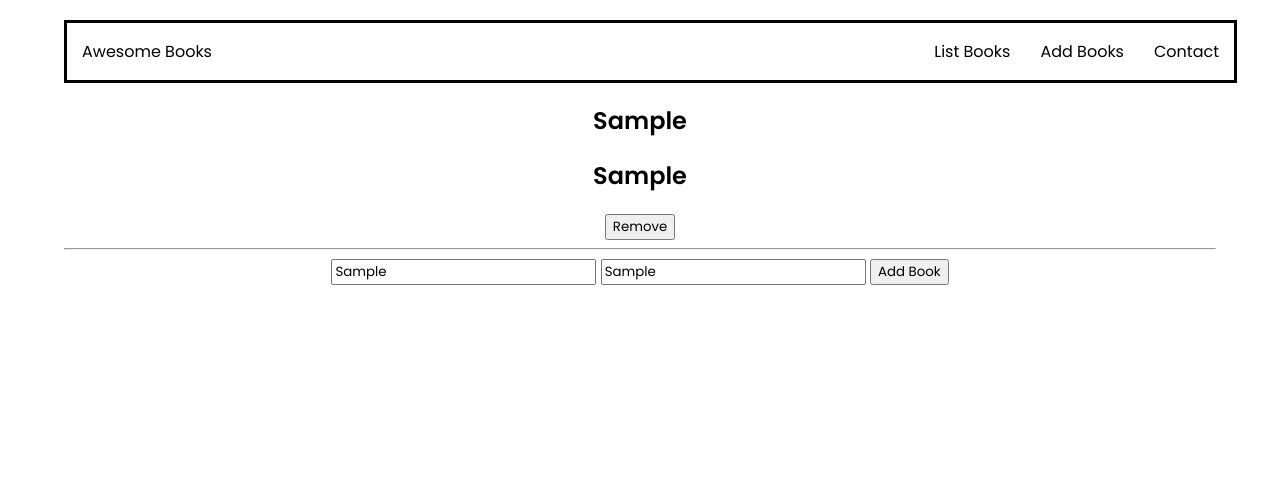
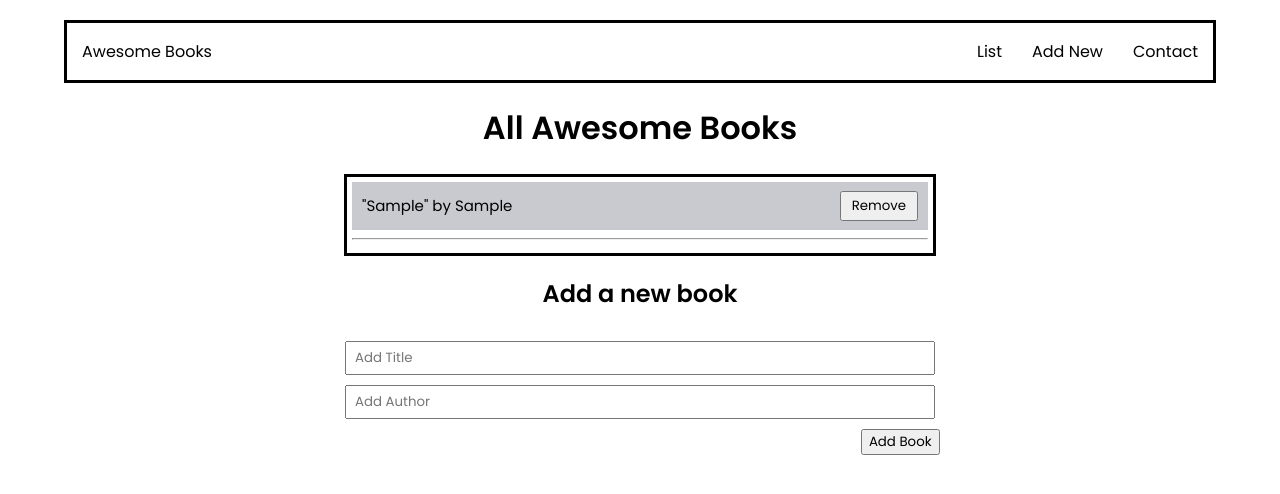
Before and after one commit to amrendrakind/AwesomeBooks, a website: page index.html in a window 1280 px wide. Both pictures are taken after typing "Sample", "Sample" into the empty fields and a click on the button "Add Book". Drawn offline with Linux system fonts and the light colour scheme.

Commit message:
Add styling

```diff
--- a/index.html
+++ b/index.html
@@ -13,16 +13,20 @@
     <nav>
         <p><a href="/">Awesome Books</a></p>
         <ul>
-            <li class="list-books">List Books</li>
-            <li class="add-books">Add Books</li>
+            <li class="list">List</li>
+            <li class="add">Add New</li>
             <li class="contact">Contact</li>
         </ul>
     </nav>
-    <div class="books"></div>
-    <form class="add-books">
+    <div class="books-self">
+        <h1>All Awesome Books</h1>
+        <div class="books"></div>
+    </div>
+    <form class="add-book">
+        <h2>Add a new book</h2>
         <input id="title" type="text" name="title" placeholder="Add Title" />
-        <input id="author" type="text" name="author" placeholder="Add Author"/>
-        <button id="add-btn" type="button">Add Book</button>
+        <input id="author" type="text" name="author" placeholder="Add Author" />
+        <button class="add-btn" id="add-btn" type="button">Add Book</button>
     </form>
     <script src="./js/index.js"></script>
 </body>
--- a/js/index.js
+++ b/js/index.js
@@ -1,3 +1,4 @@
+/* eslint-disable no-plusplus */
 class Library {
   constructor(Title, Author, ID) {
     this.title = Title;
@@ -42,17 +43,16 @@ window.onload = getStorageData();
 const displayBooks = () => {
   const booksList = document.querySelector('.books');
   booksList.innerHTML = '';
+  let i = 0;
   library.awesomeBooks.forEach((book) => {
+    i++;
     const bookElement = document.createElement('div');
     bookElement.classList.add('book');
-
+    if (i % 2 !== 0) {
+      bookElement.classList.add('odd-color');
+    }
     const headTitle = document.createElement('h2');
-    headTitle.classList.add('title');
-    headTitle.textContent = book.title;
-
-    const headAuthor = document.createElement('h2');
-    headAuthor.classList.add('author');
-    headAuthor.textContent = book.author;
+    headTitle.textContent = `"${book.title}" by ${book.author}`;
 
     const removeBtn = document.createElement('button');
     removeBtn.textContent = 'Remove';
@@ -62,7 +62,6 @@ const displayBooks = () => {
       displayBooks();
     });
     bookElement.appendChild(headTitle);
-    bookElement.appendChild(headAuthor);
     bookElement.appendChild(removeBtn);
     booksList.appendChild(bookElement);
     const hr = document.createElement('hr');
@@ -84,6 +83,7 @@ const author = form.querySelector('#author');
 
 const addBtn = document.querySelector('#add-btn');
 addBtn.addEventListener('click', (event) => {
+  if (author.value && title.value) {
     event.preventDefault();
     const bookTitle = title.value;
     const bookAuthor = author.value;
@@ -91,6 +91,11 @@ addBtn.addEventListener('click', (event) => {
     library.addBook(bookTitle, bookAuthor, bookID);
     displayBooks();
     saveBooks();
+    title.value = null;
+    author.value = null;
+  } else {
+    event.preventDefault();
+  }
 });
 
 getStorageData();
--- a/style.css
+++ b/style.css
@@ -13,7 +13,7 @@ body {
 nav {
   height: auto;
   padding-left: 15px;
-  width: 100%;
+  width: auto;
   display: flex;
   justify-content: space-between;
   border: 3px solid black;
@@ -42,3 +42,61 @@ nav ul li:hover {
 nav ul li:last-child {
   padding-right: 15px;
 }
+
+.book {
+  text-align: left;
+  display: flex;
+  justify-content: space-between;
+  align-items: center;
+  padding: 0 10px;
+}
+
+.book h2 {
+  font-size: 15px;
+  font-weight: 400;
+}
+
+.books {
+  width: 50%;
+  margin: auto;
+  border: 3px solid black;
+  padding: 5px;
+}
+
+.book button {
+  height: 30px;
+  padding: 0 10px;
+}
+
+.book button:hover {
+  cursor: pointer;
+  box-shadow: 0 3px 10px rgba(44, 30, 107, 0.2);
+}
+
+.odd-color {
+  background-color: rgb(201, 202, 207);
+  font-weight: bold;
+}
+
+.add-book {
+  display: flex;
+  flex-direction: column;
+  gap: 10px;
+  align-items: center;
+}
+
+.add-book input {
+  width: 50%;
+  height: 28px;
+  padding-left: 8px;
+}
+
+.add-btn {
+  margin-left: auto;
+  margin-right: 24%;
+}
+
+.author {
+  text-align: left;
+  font-size: 50px;
+}
```
Lines whose indentation alone changed are shown as unchanged.
